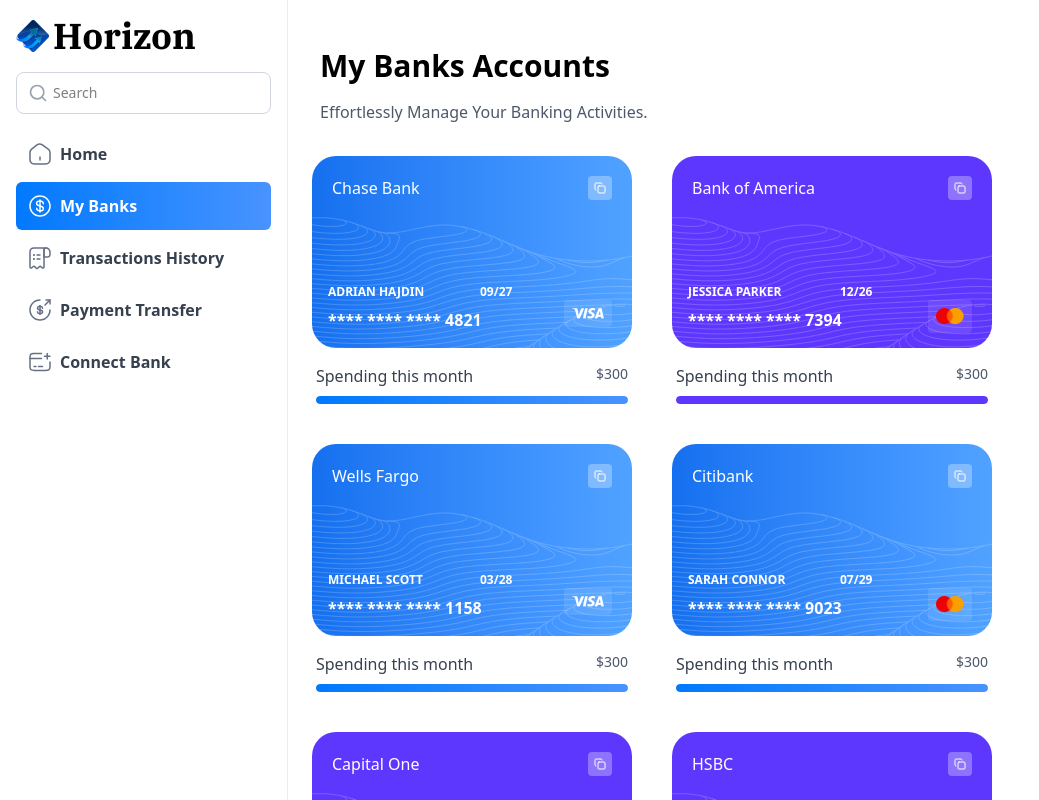
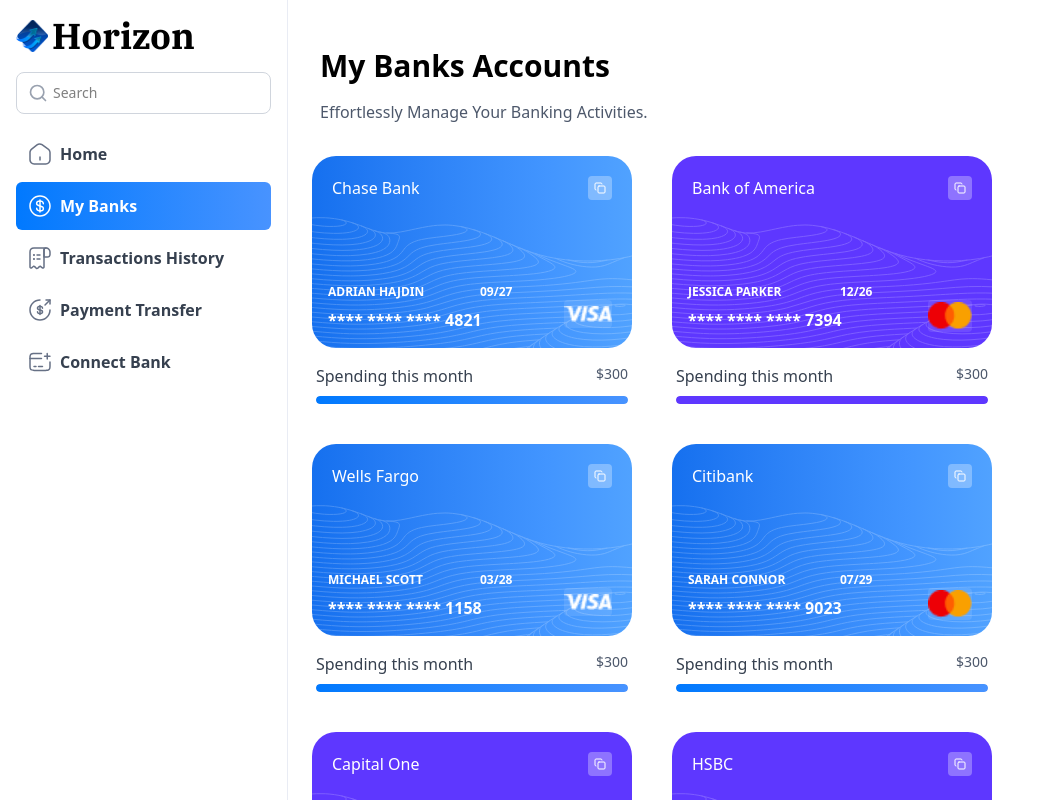
Before and after one commit to Coding-faizan/horizon-banking, a Next.js app: page /banks in a window 1280 px wide. Shown: the top 800 px of the page, without its empty margins (0-1039 px from the left). Built offline with nearby package versions, Linux system fonts and the light colour scheme.

Commit message:
fix: image warnings in console

```diff
--- a/app/(main)/home/page.tsx
+++ b/app/(main)/home/page.tsx
@@ -78,12 +78,14 @@
       </div>
 
       {/* Profile Section */}
-      <div className="relative w-full xl:w-sm border-l border-gray-200 h-screen pl-2 xl:pl-0">
+      <div className="relative w-full xl:w-sm border-l border-gray-200 h-screen">
         <div className="w-full h-32 relative">
           <Image
             src="/images/profile-gradient.png"
             alt="Profile Gradient"
             fill
+            className="object-cover"
+            sizes="(max-width: 1280px) 100vw, 384px"
           />
         </div>
         <div className="absolute left-4 top-22 w-24 h-24 rounded-full p-1 shadow-lg bg-white">
@@ -92,6 +94,7 @@
             alt="Avatar"
             fill
             className="rounded-full"
+            sizes="96px"
           />
         </div>
         <div className="space-y-8">
--- a/app/components/BankCard.tsx
+++ b/app/components/BankCard.tsx
@@ -2,6 +2,7 @@
 import Image from 'next/image';
 import { BankCardLines } from './BankCardLines';
 import { ProgressBar } from './ProgressBar';
+import { cn } from '@/lib/utils';
 
 export interface BankCardProps {
   bankName: string;
@@ -66,11 +67,18 @@
         )}
 
         <div className="absolute top-36 right-5 flex justify-center items-center bg-white/10 p-2 rounded-sm">
+          <div
+            className={cn(
+              'relative',
+              cardType === 'visa' ? 'w-8 h-3' : 'w-7 h-4'
+            )}
+          ></div>
           <Image
             src={`/images/${cardType}.png`}
             alt="Card Chip"
-            width={cardType === 'visa' ? 32 : 28}
-            height={cardType === 'visa' ? 12 : 18}
+            fill
+            sizes={cardType === 'visa' ? '32px' : '28px'}
+            className="object-contain"
           />
         </div>
       </div>
--- a/app/components/Logo.tsx
+++ b/app/components/Logo.tsx
@@ -4,7 +4,16 @@
 export const Logo = ({ className }: { className?: string }) => {
   return (
     <div className={cn('flex gap-1 items-center', className)}>
-      <Image src="/images/logo.png" alt={'Logo'} width={33} height={33} />
+      <div className="relative h-8 w-8">
+        <Image
+          src="/images/logo.png"
+          alt="Logo"
+          fill
+          sizes="32px"
+          className="object-contain"
+        />
+      </div>
+
       <span className="text-4xl font-logo font-bold">Horizon</span>
     </div>
   );
--- a/app/components/TransactionsTable.tsx
+++ b/app/components/TransactionsTable.tsx
@@ -29,7 +29,7 @@
                 'border-b last:border-b-0 border-gray-200',
                 tx.status === 'declined' && 'bg-error-25',
                 tx.status === 'success' && 'bg-success-25',
-                tx.status === 'processing' && 'bg-white',
+                tx.status === 'processing' && 'bg-white'
               )}
             >
               <td className="px-6 py-5">
@@ -40,7 +40,7 @@
                       alt={tx.name}
                       height={40}
                       width={40}
-                      className="rounded-full object-cover"
+                      className="rounded-full object-contain"
                     />
                   ) : (
                     <div className="flex h-10 w-10 items-center justify-center rounded-full bg-gray-100 text-sm font-semibold text-gray-600">
@@ -54,7 +54,7 @@
               <td
                 className={cn(
                   `px-6 py-5 font-medium`,
-                  tx.amount > 0 ? 'text-success-600' : 'text-red-500',
+                  tx.amount > 0 ? 'text-success-600' : 'text-red-500'
                 )}
               >
                 {tx.amount > 0 ? '+' : '-'}${Math.abs(tx.amount).toFixed(2)}
```
